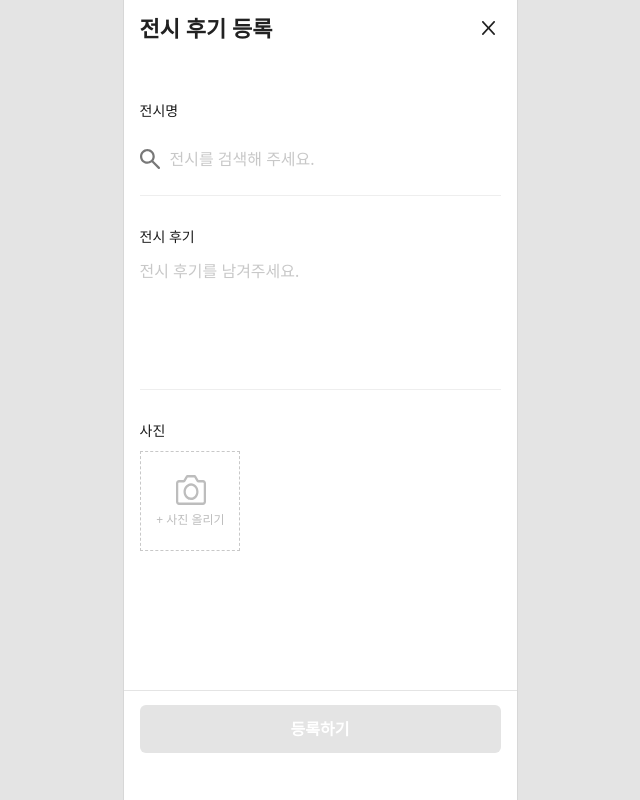
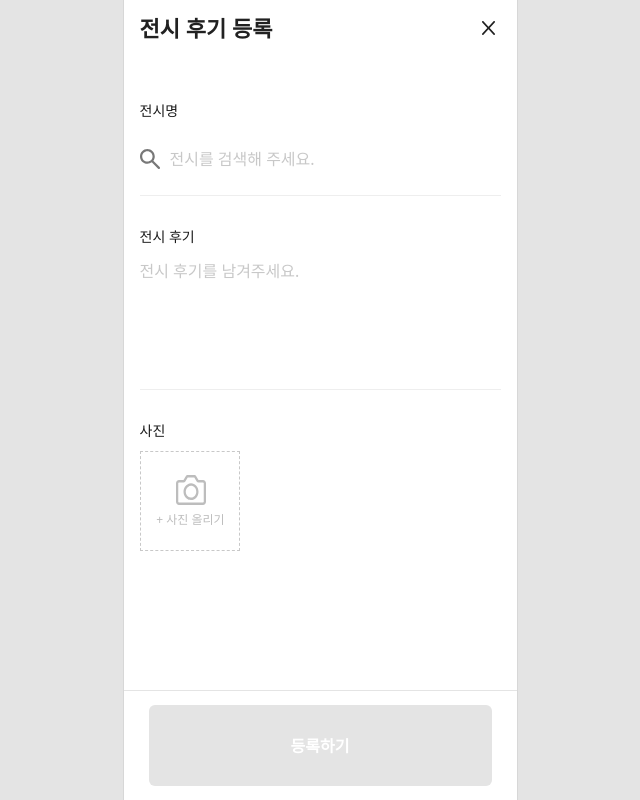
Before and after one commit to cjy950923-spec/Drizzle, a React (Vite) app: page / in a window 1280 px wide. Both pictures are taken after a click on the button "리뷰 작성". Shown: the whole page, without its empty margins (320-960 px from the left). Built offline with nearby package versions, Linux system fonts and the light colour scheme.

Commit message:
메인 구성 vol.4.1

```diff
--- a/src/pages/ReviewCreatePage.module.css
+++ b/src/pages/ReviewCreatePage.module.css
@@ -175,6 +175,8 @@
   background: var(--color-white);
   border-top: 1px solid var(--color-gray-02);
   pointer-events: auto;
+  display: flex;
+  justify-content: center;
 }
 
 @media (min-width: 600px) {
@@ -186,7 +188,7 @@
 }
 
 .submitButton {
-  width: 100%;
+  width: min(343px, 100%);
 }
 
 .exitBackdrop {
```
